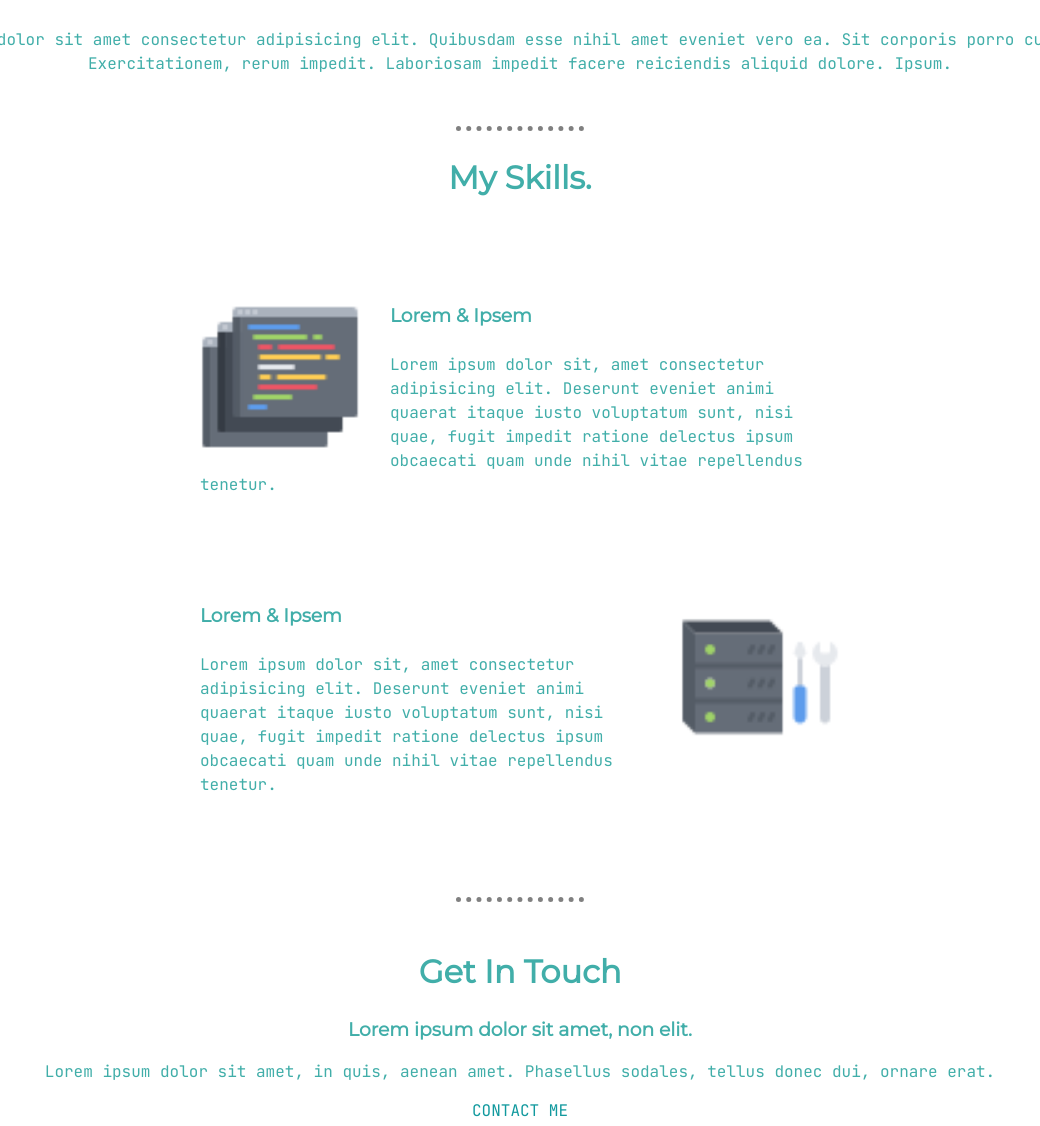
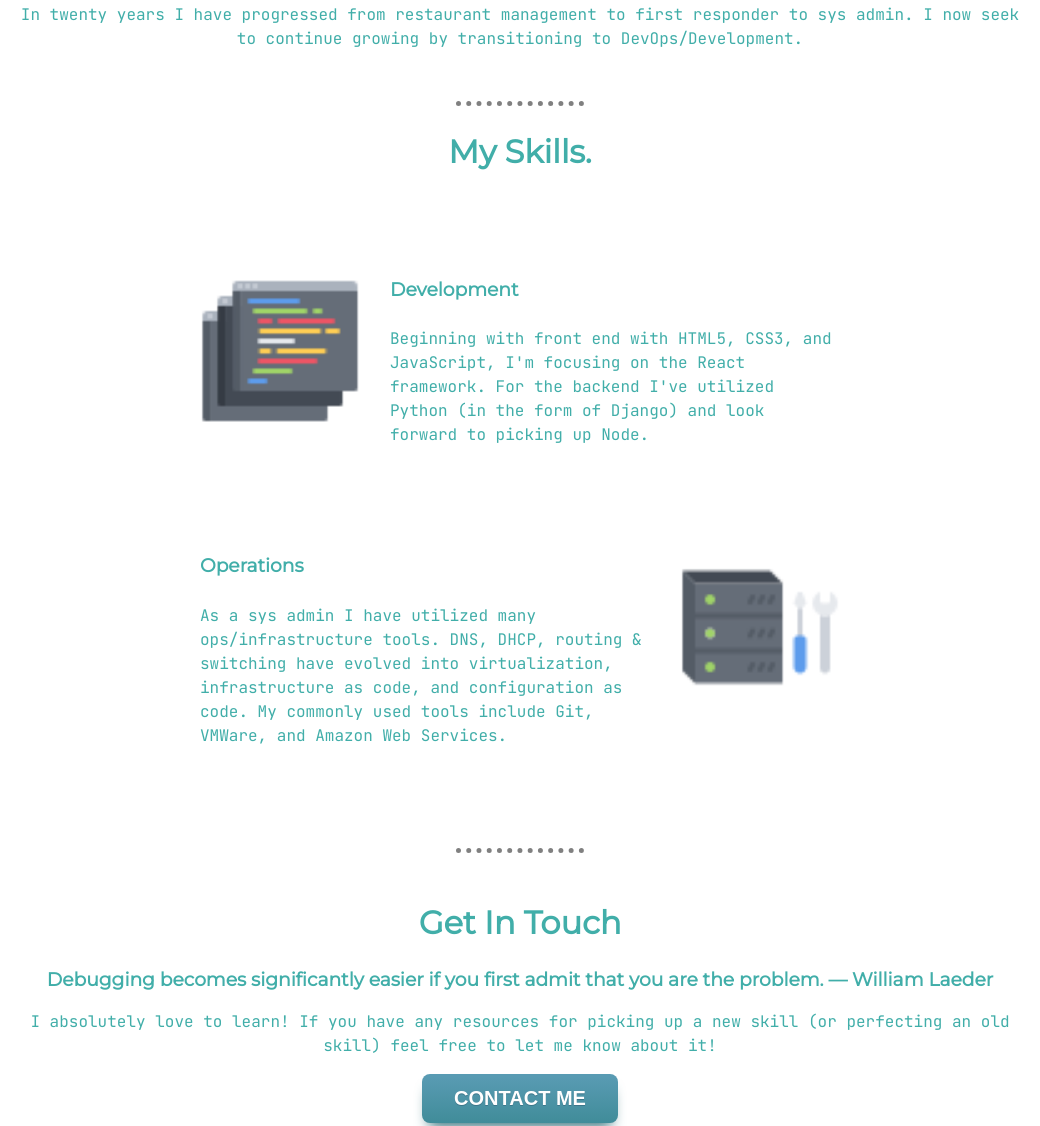
Before and after one commit to SoWrongImRight/css-mysite, a plain HTML site: page index.html in a window 1280 px wide. Shown: the part 1329-2455 px from the top of the page, without its empty margins (120-1160 px from the left). Drawn offline with Linux system fonts and the light colour scheme.

Commit message:
Updated site content.

```diff
--- a/css/styles.css
+++ b/css/styles.css
@@ -79,7 +79,8 @@ hr {
 
 .mountain-pic {
     width:40%;
-
+    position: relative;
+    top: 1.75rem;
 
 }
 
@@ -96,7 +97,8 @@ hr {
 }
 
 .profile {
-    margin-bottom: 50px;
+    width: 80%;
+    margin: 0px auto 50px auto;
 }
 
 .profile-pic {
@@ -123,12 +125,38 @@ hr {
 }
 
 .contact-me {
-    margin-top: 50px;
+    width: 80%;
+    margin: 50px auto 50px auto;
+}
+
+.myButton {
+	box-shadow: 0px 10px 14px -7px #276873;
+	background:linear-gradient(to bottom, #599bb3 5%, #408c99 100%);
+	background-color:#599bb3;
+	border-radius:8px;
+	display:inline-block;
+	cursor:pointer;
+	color:#ffffff;
+	font-family:Arial;
+	font-size:20px;
+	font-weight:bold;
+	padding:13px 32px;
+	text-decoration:none;
+	text-shadow:0px 1px 0px #3d768a;
+}
+.myButton:hover {
+	background:linear-gradient(to bottom, #408c99 5%, #599bb3 100%);
+	background-color:#408c99;
+}
+.myButton:active {
+	position:relative;
+	top:1px;
 }
 
 .bottom-container {
     background-color: #213e3b;
-    margin-top:50px;
+
+    margin: 50px auto 0px auto;
     padding: 20px;
 }
 
--- a/index.html
+++ b/index.html
@@ -31,28 +31,28 @@
             <div class="profile">
                 <img class="profile-pic" src="images/001-programmer.png" alt="">
                 <h2>Hello.</h2>
-                <p>Lorem ipsum dolor sit amet consectetur adipisicing elit. Quibusdam esse nihil amet eveniet vero ea. Sit corporis porro cum veritatis. Exercitationem, rerum impedit. Laboriosam impedit facere reiciendis aliquid dolore. Ipsum.</p>
+                <p>In twenty years I have progressed from restaurant management to first responder to sys admin.  I now seek to continue growing by transitioning to DevOps/Development.</p>
             </div>
             <hr>
             <div class="skills">
                 <h2>My Skills.</h2>
                 <div class="skill-row">
                     <img class="code-icon" src="images/002-window.png" alt="">
-                    <h3>Lorem & Ipsem</h3>
-                    <p>Lorem ipsum dolor sit, amet consectetur adipisicing elit. Deserunt eveniet animi quaerat itaque iusto voluptatum sunt, nisi quae, fugit impedit ratione delectus ipsum obcaecati quam unde nihil vitae repellendus tenetur.</p>
+                    <h3>Development</h3>
+                    <p>Beginning with front end with HTML5, CSS3, and JavaScript, I'm focusing on the React framework.  For the backend I've utilized Python (in the form of Django) and look forward to picking up Node.</p>
                 </div>
                 <div class="skill-row">
                     <img class="ops-icon" src="images/003-server.png" alt="">
-                    <h3>Lorem & Ipsem</h3>
-                    <p>Lorem ipsum dolor sit, amet consectetur adipisicing elit. Deserunt eveniet animi quaerat itaque iusto voluptatum sunt, nisi quae, fugit impedit ratione delectus ipsum obcaecati quam unde nihil vitae repellendus tenetur.</p>
+                    <h3>Operations</h3>
+                    <p>As a sys admin I have utilized many ops/infrastructure tools.  DNS, DHCP, routing & switching have evolved into virtualization, infrastructure as code, and configuration as code.  My commonly used tools include Git, VMWare, and Amazon Web Services.</p>
                 </div>
             </div>
             <hr>
             <div class="contact-me">
                 <h2>Get In Touch</h2>
-                <h3>Lorem ipsum dolor sit amet, non elit.</h3>
-                <p>Lorem ipsum dolor sit amet, in quis, aenean amet. Phasellus sodales, tellus donec dui, ornare erat.</p>
-                <a class="btn" href="mailto:info@rcarroll.dev">CONTACT ME</a>
+                <h3>Debugging becomes significantly easier if you first admit that you are the problem. — <strong>William Laeder</strong></h3>
+                <p>I absolutely love to learn!  If you have any resources for picking up a new skill (or perfecting an old skill) feel free to let me know about it!</p>
+                <a class="myButton" href="mailto:info@rcarroll.dev">CONTACT ME</a>
               </div>
             </div>
 
```
